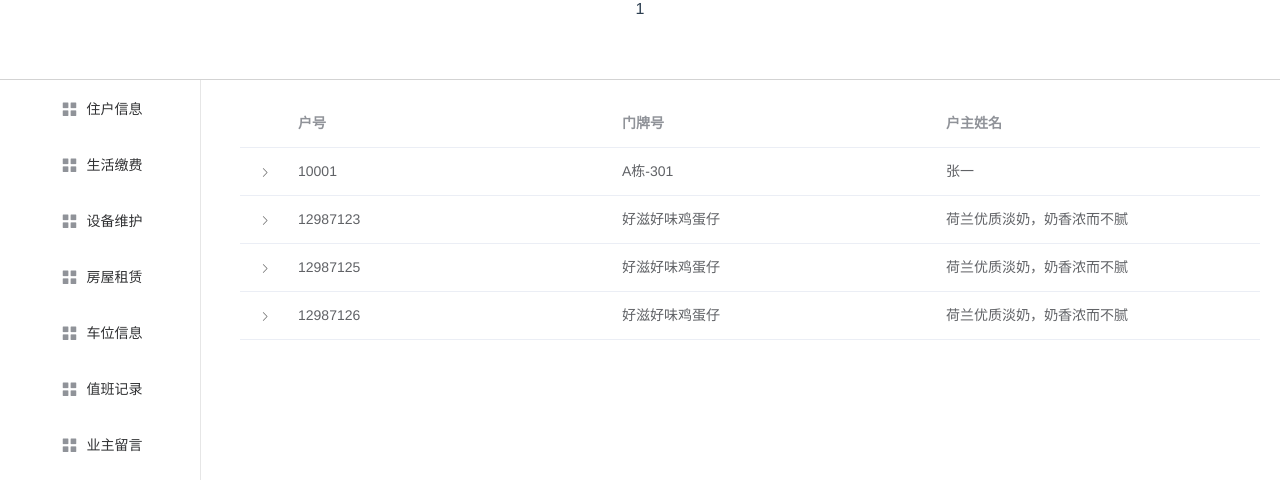
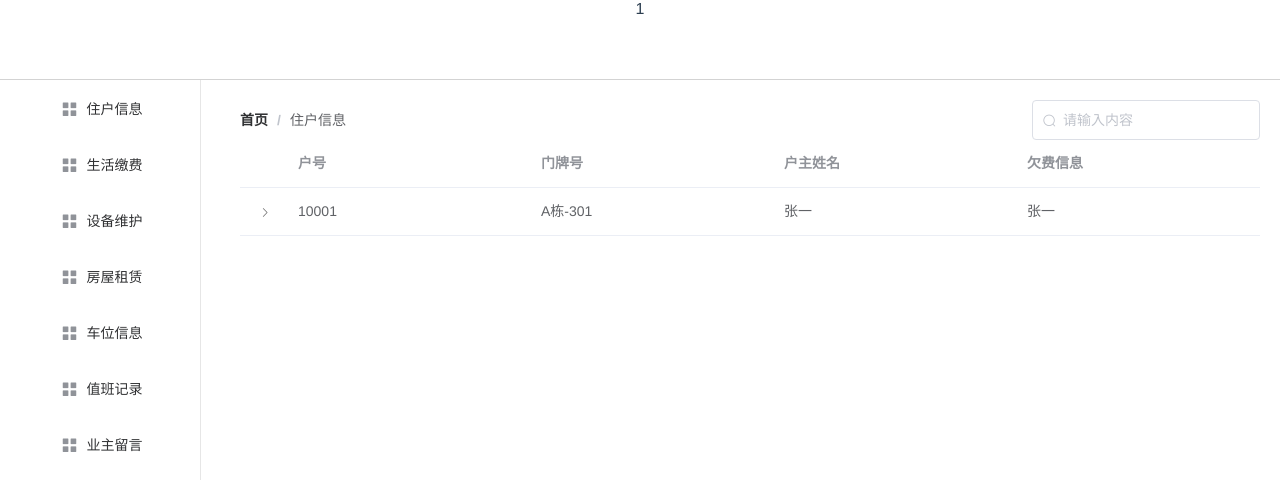
Before and after one commit to z895470730/WisdomProperty, a Vue app: page / in a window 1280 px wide. Shown: the top 490 px of the page. Built offline with nearby package versions, Linux system fonts and the light colour scheme.

Commit message:
各功能模块样式

```diff
--- a/src/components/function/DutyRoom.vue
+++ b/src/components/function/DutyRoom.vue
@@ -1,12 +1,56 @@
 <template>
-  <div></div>
+  <div>
+    <div class="resident-header">
+      <el-breadcrumb separator="/">
+        <el-breadcrumb-item :to="{ path: '/' }">首页</el-breadcrumb-item>
+        <el-breadcrumb-item>值班记录</el-breadcrumb-item>
+      </el-breadcrumb>
+      <div>
+        <el-button type="primary">签到</el-button>
+      </div>
+    </div>
+    <el-table
+      :data="tableData"
+      style="width: 100%">
+      <el-table-column
+        prop="date"
+        label="签到时间"
+        width="180">
+      </el-table-column>
+      <el-table-column
+        prop="name"
+        label="姓名"
+        width="180">
+      </el-table-column>
+      <el-table-column
+        prop="address"
+        label="异常记录">
+      </el-table-column>
+    </el-table>
+  </div>
 </template>
 <script>
   export default {
     name: '',
     data() {
       return {
-
+        tableData: [{
+          date: '2016-05-02',
+          name: '王小虎',
+          address: '无'
+        }, {
+          date: '2016-05-04',
+          name: '王小虎',
+          address: '上海市普陀区金沙江路 1517 弄'
+        }, {
+          date: '2016-05-01',
+          name: '王小虎',
+          address: '上海市普陀区金沙江路 1519 弄'
+        }, {
+          date: '2016-05-03',
+          name: '王小虎',
+          address: '上海市普陀区金沙江路 1516 弄'
+        }]
       }
     }
   }
--- a/src/components/function/HouseRent.vue
+++ b/src/components/function/HouseRent.vue
@@ -1,13 +1,123 @@
 <template>
-  <div></div>
+  <div class="house-rent">
+    <div class="house-item" v-for="houseItem in houses">
+      <div class="house-img"><img :src="houseItem.imgUrl"/></div>
+      <div class="house-desc">
+        <h3 class="house-address">{{houseItem.address}}</h3>
+        <div class="house-desc-other">{{houseItem.direction}}/{{houseItem.layout}}/{{houseItem.area}}m²</div>
+        <div class="house-id">户号&nbsp;&nbsp;&nbsp;{{houseItem.id}}</div>
+        <div class="house-name">{{houseItem.name}}&nbsp;&nbsp;&nbsp;{{houseItem.tel}}</div>
+      </div>
+      <div class="house-price">
+        <strong>{{houseItem.price}}</strong>元/月
+      </div>
+    </div>
+  </div>
 </template>
 <script>
   export default {
     name: '',
     data() {
       return {
-
+        houses: [{
+          imgUrl:'https://image1.ljcdn.com/410100-inspection/15d48cfe-a6e1-4c7d-afff-26d3bbdb382c.jpg.250x182.jpg',
+          address: '东区-85栋-901号',
+          area: 89,
+          direction: '南',
+          layout: '两室一厅一厨一卫',
+          price: '4000',
+          name: '张三',
+          id: '10001',
+          tel: '17982737797'
+        },{
+          imgUrl:'https://image1.ljcdn.com/410100-inspection/15d48cfe-a6e1-4c7d-afff-26d3bbdb382c.jpg.250x182.jpg',
+          address: '东区-85栋-901号',
+          area: 89,
+          direction: '南',
+          layout: '两室一厅一厨一卫',
+          price: '4000',
+          name: '张三',
+          id: '10001',
+          tel: '17982737797'
+        },{
+          imgUrl:'https://image1.ljcdn.com/410100-inspection/15d48cfe-a6e1-4c7d-afff-26d3bbdb382c.jpg.250x182.jpg',
+          address: '东区-85栋-901号',
+          area: 89,
+          direction: '南',
+          layout: '两室一厅一厨一卫',
+          price: '4000',
+          name: '张三',
+          id: '10001',
+          tel: '17982737797'
+        },{
+          imgUrl:'https://image1.ljcdn.com/410100-inspection/15d48cfe-a6e1-4c7d-afff-26d3bbdb382c.jpg.250x182.jpg',
+          address: '东区-85栋-901号',
+          area: 89,
+          direction: '南',
+          layout: '两室一厅一厨一卫',
+          price: '4000',
+          name: '张三',
+          id: '10001',
+          tel: '17982737797'
+        },{
+          imgUrl:'https://image1.ljcdn.com/410100-inspection/15d48cfe-a6e1-4c7d-afff-26d3bbdb382c.jpg.250x182.jpg',
+          address: '东区-85栋-901号',
+          area: 89,
+          direction: '南',
+          layout: '两室一厅一厨一卫',
+          price: '4000',
+          name: '张三',
+          id: '10001',
+          tel: '17982737797'
+        },]
       }
     }
   }
 </script>
+<style>
+  .house-rent {
+    display: flex;
+    flex-wrap: wrap;
+  }
+
+  .house-item {
+    width: 45%;
+    padding: 10px;
+    display: flex;
+    margin-top: 20px;
+  }
+
+  .house-address {
+    color: black;
+  }
+
+  .house-img {
+    width: 35%;
+  }
+
+  .house-img img{
+    border-radius: 5px;
+    width: 100%;
+    vertical-align: bottom;
+  }
+
+  .house-desc {
+    margin-left: 10px;
+    display: flex;
+    flex-direction: column;
+    justify-content: space-between;
+    font-size: 14px;
+    color: #AAAAAA;
+    text-align: left;
+    flex: 2;
+  }
+
+  .house-price {
+    flex: 1;
+    color: #fa5741;
+  }
+
+  .house-price strong {
+    font-size: 24px;
+  }
+</style>
--- a/src/components/function/LivingPayment.vue
+++ b/src/components/function/LivingPayment.vue
@@ -78,7 +78,7 @@
           {num: '500元', active: false},
           {num: '自定义金额', active: false}
         ];
-        this.moneyList[itemIndex].active = true
+        this.moneyList[itemIndex].active = true;
       }
     }
   }
--- a/src/components/function/ResidentDetail.vue
+++ b/src/components/function/ResidentDetail.vue
@@ -1,4 +1,18 @@
 <template>
+  <div >
+    <div class="resident-header">
+      <el-breadcrumb separator="/">
+        <el-breadcrumb-item :to="{ path: '/' }">首页</el-breadcrumb-item>
+        <el-breadcrumb-item>住户信息</el-breadcrumb-item>
+      </el-breadcrumb>
+      <div>
+        <el-input
+          placeholder="请输入内容"
+          v-model="searchText">
+          <i slot="prefix" class="el-input__icon el-icon-search"></i>
+        </el-input>
+      </div>
+    </div>
     <el-table
       :data="tableData"
       style="width: 100%">
@@ -15,17 +29,21 @@
               <span>{{ props.row.name }}</span>
             </el-form-item>
             <el-form-item label="身份证号">
-            <span>{{ props.row.shopId }}</span>
+              <span>{{ props.row.IdNumber }}</span>
             </el-form-item>
             <el-form-item label="成员1">
-            <span>{{ props.row.category }}</span>
+              <span>{{ props.row.member1 }}</span>
             </el-form-item>
             <el-form-item label="成员2">
-            <span>{{ props.row.address }}</span>
+              <span>{{ props.row.member2 }}</span>
             </el-form-item>
             <el-form-item label="联系电话">
-            <span>{{ props.row.desc }}</span>
+              <span>{{ props.row.tel }}</span>
             </el-form-item>
+            <div style="display: flex; justify-content: center">
+                <el-button size="small" type="primary" icon="el-icon-edit" plain @click="dialogVisible = true">修改</el-button>
+                <el-button size="small" type="danger" icon="el-icon-delete" plain>删除</el-button>
+            </div>
           </el-form>
         </template>
       </el-table-column>
@@ -35,13 +53,46 @@
       </el-table-column>
       <el-table-column
         label="门牌号"
+        prop="address">
+      </el-table-column>
+      <el-table-column
+        label="户主姓名"
         prop="name">
       </el-table-column>
       <el-table-column
-      label="户主姓名"
-      prop="desc">
+        label="欠费信息"
+        prop="name">
       </el-table-column>
     </el-table>
+    <el-dialog
+      title="修改信息"
+      :visible.sync="dialogVisible"
+      width="30%"
+      :before-close="handleClose"
+    >
+      <el-form ref="form" :model="form" label-width="80px">
+        <el-form-item label="户主姓名">
+          <el-input v-model="form.name"></el-input>
+        </el-form-item>
+        <el-form-item label="证件号">
+          <el-input v-model="form.name"></el-input>
+        </el-form-item>
+        <el-form-item label="成员1">
+          <el-input v-model="form.name"></el-input>
+        </el-form-item>
+        <el-form-item label="成员2">
+          <el-input v-model="form.name"></el-input>
+        </el-form-item>
+        <el-form-item label="联系电话">
+          <el-input v-model="form.name"></el-input>
+        </el-form-item>
+      </el-form>
+      <span slot="footer" class="dialog-footer">
+        <el-button @click="dialogVisible = false">取 消</el-button>
+        <el-button type="primary" @click="dialogVisible = false">确 定</el-button>
+      </span>
+    </el-dialog>
+  </div>
 </template>
 
 <script>
@@ -50,42 +101,46 @@
       return {
         tableData: [{
           id: '10001',
-          name: 'A栋-301',
-          category: '江浙小吃、小吃零食',
-          desc: '张一',
+          name: '张一',
+          tel: '18939626705',
+          member1: '张二',
+          member2: '张三',
           address: 'A栋-301',
           shop: '王小虎夫妻店',
-          shopId: '10333'
-        }, {
-          id: '12987123',
-          name: '好滋好味鸡蛋仔',
-          category: '江浙小吃、小吃零食',
-          desc: '荷兰优质淡奶，奶香浓而不腻',
-          address: '上海市普陀区真北路',
-          shop: '王小虎夫妻店',
-          shopId: '10333'
-        }, {
-          id: '12987125',
-          name: '好滋好味鸡蛋仔',
-          category: '江浙小吃、小吃零食',
-          desc: '荷兰优质淡奶，奶香浓而不腻',
-          address: '上海市普陀区真北路',
-          shop: '王小虎夫妻店',
-          shopId: '10333'
-        }, {
-          id: '12987126',
-          name: '好滋好味鸡蛋仔',
-          category: '江浙小吃、小吃零食',
-          desc: '荷兰优质淡奶，奶香浓而不腻',
-          address: '上海市普陀区真北路',
-          shop: '王小虎夫妻店',
-          shopId: '10333'
-        }]
+          IdNumber: '41xxxxxxxxxxxx2012',
+          arrearage: ''
+        }],
+        searchText: '',
+        dialogVisible: false,
+        form: {
+          name: '',
+          region: '',
+          date1: '',
+          date2: '',
+          delivery: false,
+          type: [],
+          resource: '',
+          desc: ''
+        }
+      }
+    },
+    methods: {
+      handleClose(done) {
+        this.$confirm('确认关闭？')
+          .then(_ => {
+            done();
+          })
+          .catch(_ => {});
       }
     }
   }
 </script>
 <style>
+  .resident-header {
+    display: flex;
+    justify-content: space-between;
+    align-items: center;
+  }
   .demo-table-expand {
     font-size: 0;
   }
--- a/src/main.js
+++ b/src/main.js
@@ -7,10 +7,17 @@ import 'element-ui/lib/theme-chalk/index.css';
 import Router from 'vue-router';
 import {
   Header, Button, MenuItem, MenuItemGroup, Submenu, RadioButton, RadioGroup, Menu, Aside,
-  Main, Container, Table, TableColumn, Col, Card, Row, Form, FormItem
+  Main, Container, Table, TableColumn, Col, Card, Row, Form, FormItem, Breadcrumb, BreadcrumbItem,
+  Input, ButtonGroup, Dialog, Avatar
 } from 'element-ui';
 
+Vue.use(ButtonGroup);
+Vue.use(Dialog);
+Vue.use(Avatar);
 Vue.use(FormItem);
+Vue.use(Input);
+Vue.use(Breadcrumb);
+Vue.use(BreadcrumbItem);
 Vue.use(Form);
 Vue.use(Header);
 Vue.use(Row);
```
Also changed, not shown: src/components/function/MessageBoard.vue (+121 -2 lines). Lines whose indentation alone changed are shown as unchanged.
